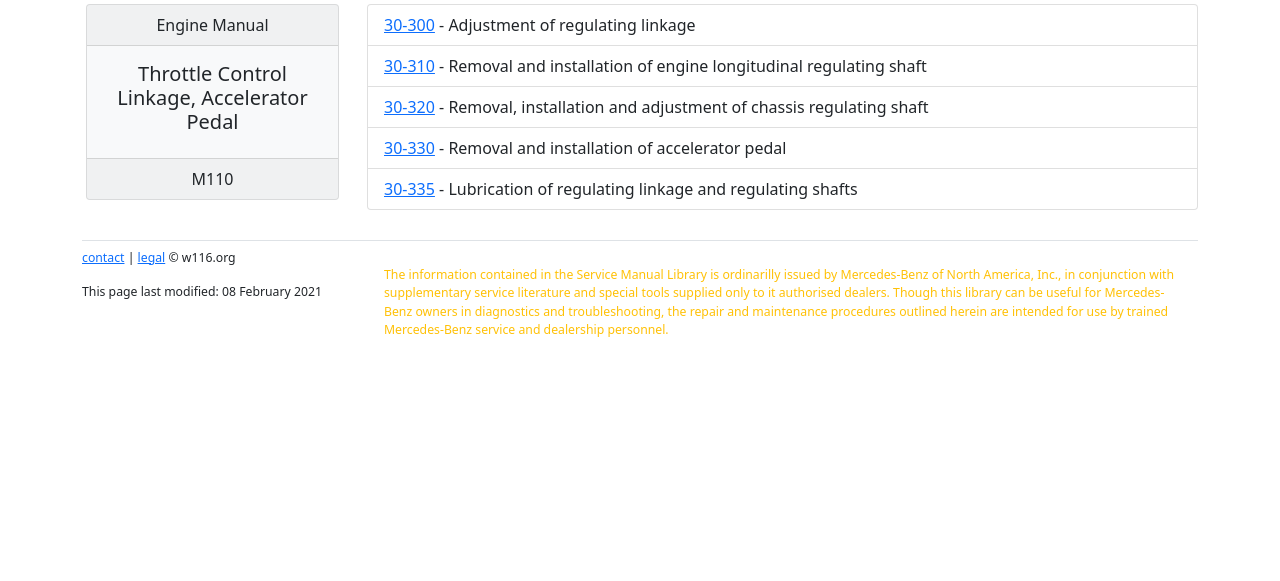
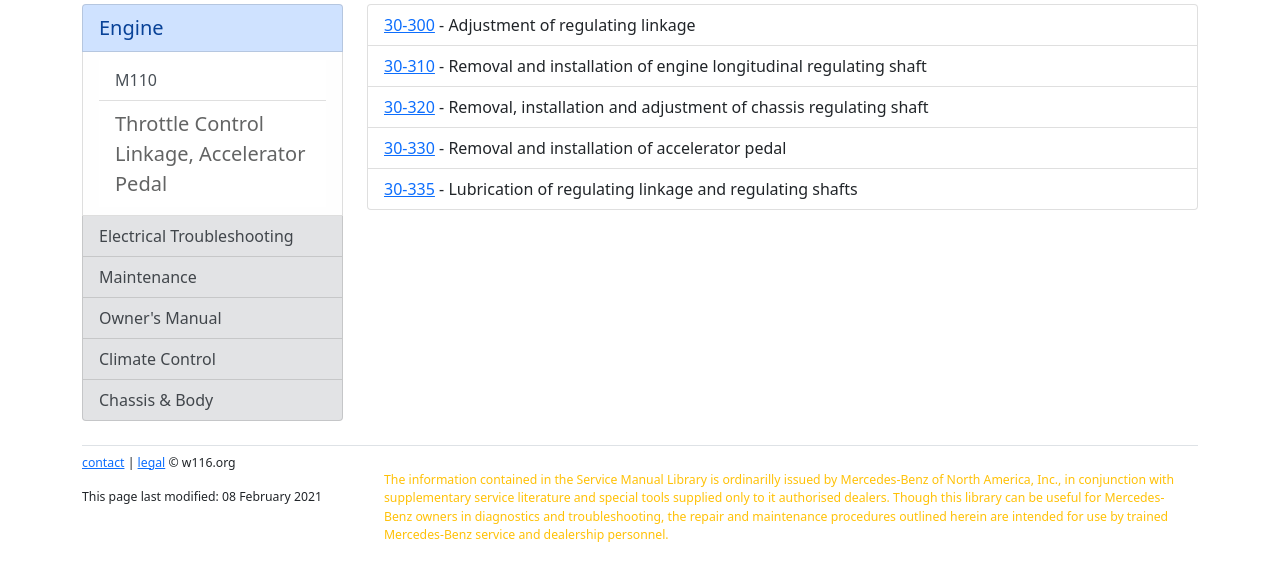
Before and after one commit to W116org/handbook, a Jekyll site: the page built from Engine/110/30-AccelCtrl.html, in a window 1280 px wide, cut to the strip 220-801 px from the top of the page. Built offline with Jekyll 4.4.1, drawn with Linux system fonts in a browser that asks for light colours; comment, search, counter and statistics services are not loaded.

Commit message:
Update 30-AccelCtrl.html

```diff
--- a/Engine/110/30-AccelCtrl.html
+++ b/Engine/110/30-AccelCtrl.html
@@ -8,12 +8,17 @@
 
 <div class="row">
   <div class="col-xs-12 col-md-3">
-    <div class="card text-center text-dark bg-light mb-3 mx-1">
-      <div class="card-header">Engine Manual</div>
-      <div class="card-body">
-          <h5 class="card-title">Throttle Control Linkage, Accelerator Pedal</h5>
+    <div class="list-group">
+      <a href="/Engine/" class="list-group-item list-group-item-primary lead list-group-item-action">Engine</a>
+      <div class="list-group-item list-group-item-light list-group list-group-flush">
+        <a href="/Engine/110/" class="list-group-item list-group-item-action">M110</a>
+        <div class="list-group-item lead">Throttle Control Linkage, Accelerator Pedal</div>
       </div>
-      <div class="card-footer">M110</div>
+      <a href="/ETM/" class="list-group-item list-group-item-secondary list-group-item-action">Electrical Troubleshooting</a>
+      <a href="/Maintenance/" class="list-group-item list-group-item-secondary list-group-item-action">Maintenance</a>
+      <a href="/OM/" class="list-group-item list-group-item-secondary list-group-item-action">Owner's Manual</a>
+      <a href="/Climate/" class="list-group-item list-group-item-secondary list-group-item-action">Climate Control</a>
+      <a href="/Chassis/" class="list-group-item list-group-item-secondary list-group-item-action">Chassis &amp; Body</a>
     </div>
   </div>
   <div class="col-xs-12 col-md-9">
```
